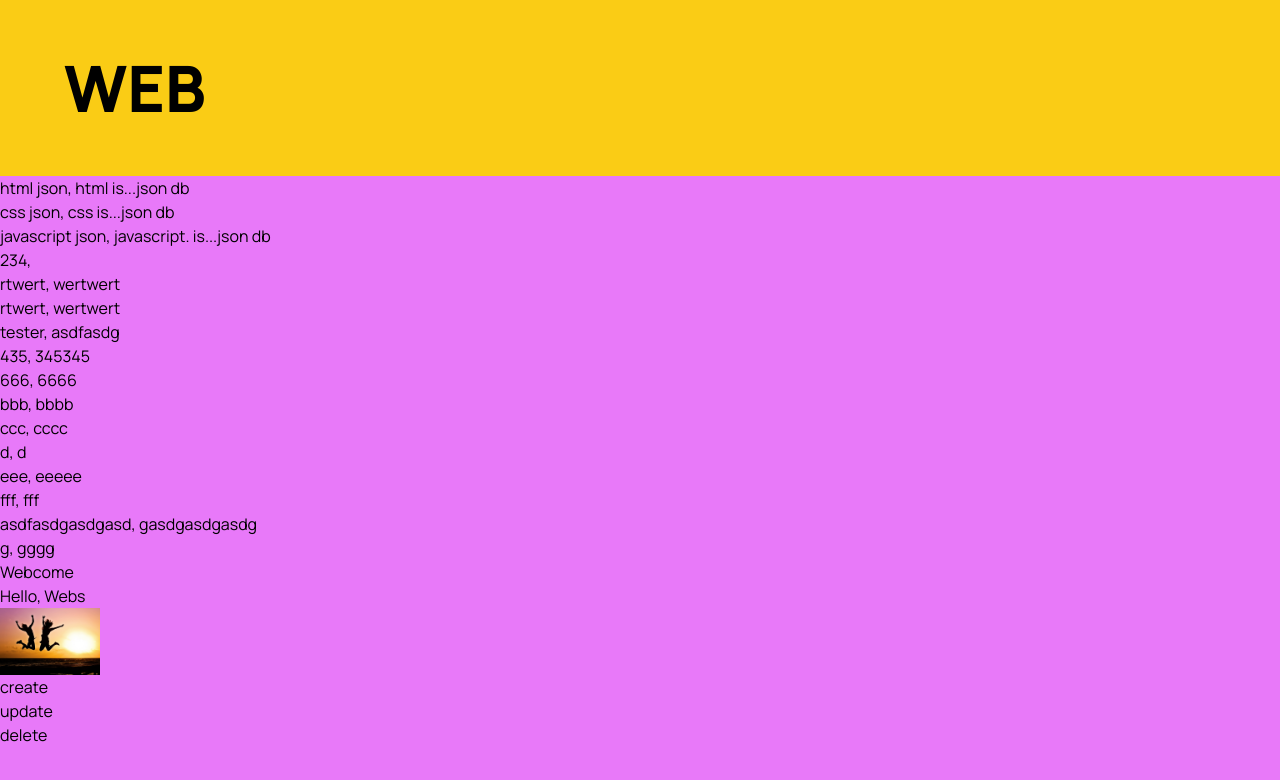
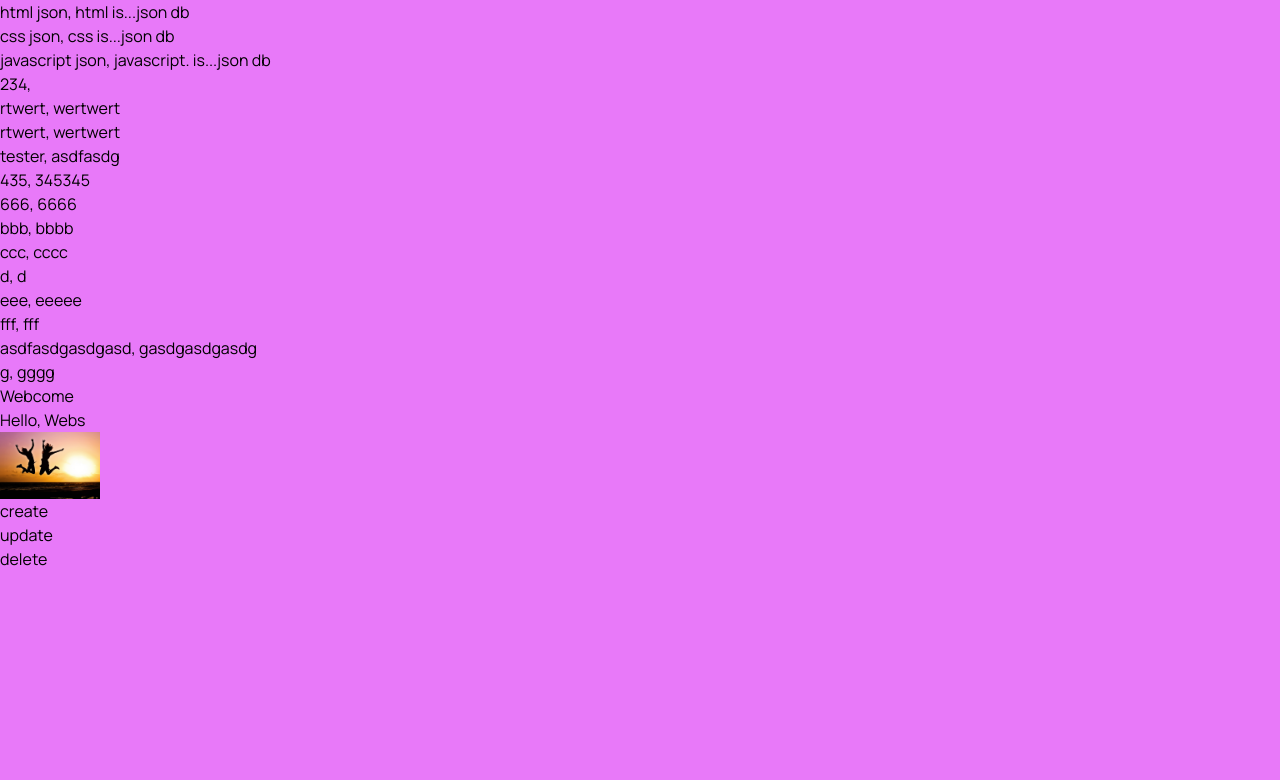
Before and after one commit to nalaolla/nextjs-app, a Next.js app: page / in a window 1280 px wide. Shown: the top 780 px of the page. Built offline with nearby package versions, Linux system fonts and the light colour scheme; data requests are answered from the project's data file.

Commit message:
nextjs-app 1day_4

```diff
--- a/app/globals.css
+++ b/app/globals.css
@@ -11,9 +11,10 @@
     font-family: "Manrope", sans-serif;
 }
 
-h1 a {text-decoration: none;
-    @apply 2xl:text-[72px] 2xl:text-red-400 2xl:bg-green-300  sm:text-[64px] sm:text-black sm:bg-yellow-400 text-[50px] font-extrabold;
+h1 {text-decoration: none;
     @apply flex max-md:flex-col flex-wrap justify-between gap-5 sm:px-16 px-6 py-10;
+    @apply 2xl:text-[72px] 2xl:hidden 2xl:text-red-400 2xl:bg-green-300  sm:text-[64px] sm:text-black sm:bg-yellow-400 sm:hidden text-[50px] font-extrabold;
+
 }
 
 body {
```
